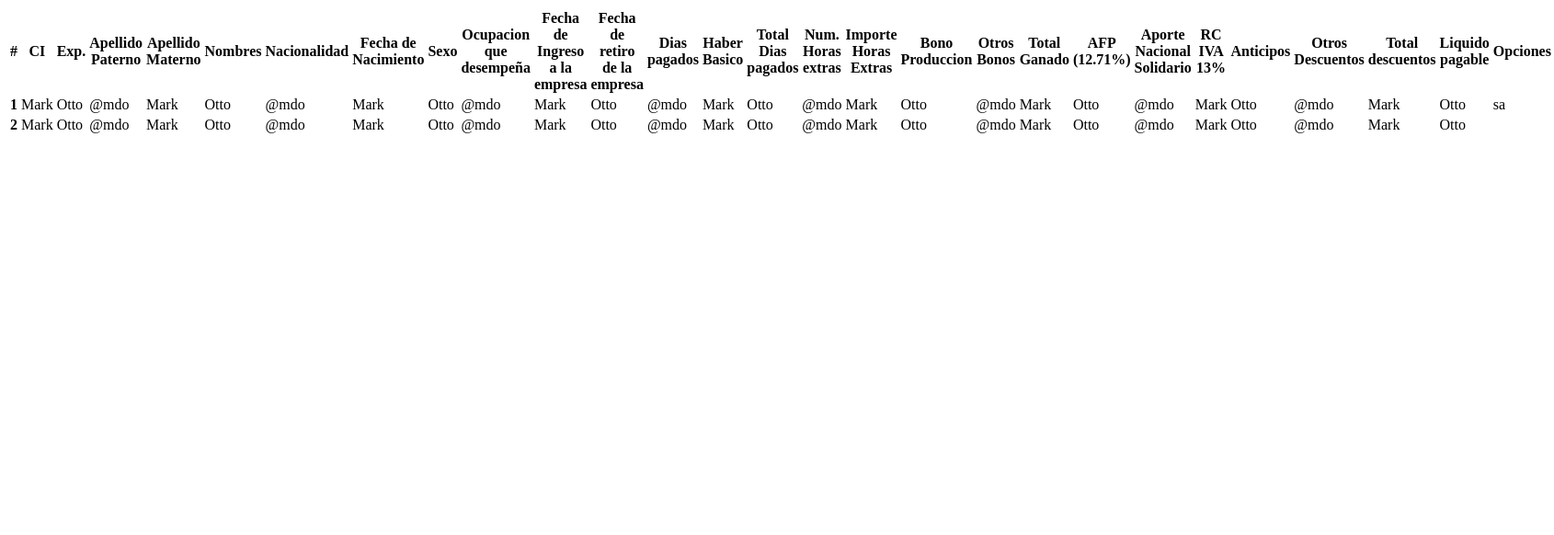
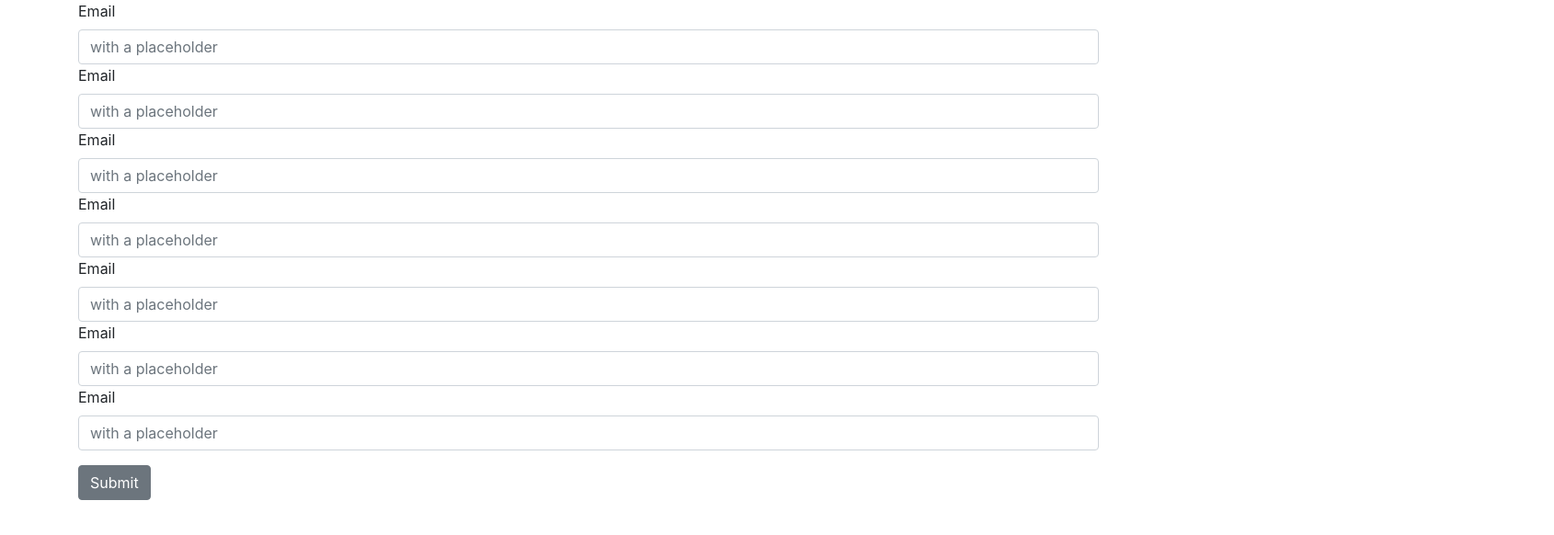
Before and after one commit to robsosa13/react-app, a React (Create React App) app: page /planilla/new in a window 1280 px wide. Shown: the top 582 px of the page at 92% size, 1690 px wide, since content can reach past the window. Built offline with nearby package versions, Linux system fonts and the light colour scheme.

Commit message:
07-01-2021

```diff
--- a/src/App.js
+++ b/src/App.js
@@ -1,25 +1,31 @@
-import logo from './logo.svg';
-import './App.css';
+import React from 'react'
+import { Route, BrowserRouter as Router, Switch } from 'react-router-dom'
+import Planilla from './components/planilla/Planilla'
+import PlanillaNew from './components/planilla/PlanillaNew'
+import NotFound from './components/pages/NotFound'
 
-function App() {
-  return (
-    <div className="App">
-      <header className="App-header">
-        <img src={logo} className="App-logo" alt="logo" />
-        <p>
-          Edit <code>src/App.js</code> and save to reload.
-        </p>
-        <a
-          className="App-link"
-          href="https://reactjs.org"
-          target="_blank"
-          rel="noopener noreferrer"
-        >
-          Learn React
-        </a>
-      </header>
-    </div>
-  );
-}
+const App =()=>(
+  <Router>
+  <Switch>
+    <Route exact path="/planilla" component={Planilla} />
+    <Route exact path="/planilla/new" component={PlanillaNew} />
+    <Route  component= {NotFound}/>
+  </Switch>
+
+</Router>
+)
+// function App() {
+//   return (
+//     <Router>
+//       <Switch>
+//         <Route exact path="/planilla" component={Planilla} />
+//         <Route exact path="/planilla/new" component={PlanillaNew} />
+//         <Route  component= {NotFound}/>
+//       </Switch>
+
+//     </Router>
+//   )
+// }
+
 
 export default App;
--- /dev/null
+++ b/src/components/pages/NotFound.js
@@ -0,0 +1,3 @@
+import React from "react";
+const NotFound =()=><h1>Not Found</h1>
+export default NotFound
--- a/src/components/planilla/Planilla.js
+++ b/src/components/planilla/Planilla.js
@@ -1,10 +1,10 @@
-import React from 'react'
-
+import React, { Component } from 'react'
+import 'bootstrap/dist/css/bootstrap.min.css'
 import { Table, Button, ButtonDropdown, DropdownToggle, DropdownMenu, DropdownItem, UncontrolledDropdown, Container } from 'reactstrap';
 
 
-const  Planilla =(props)=> {
-
+class Planilla extends Component {
+    render(){
         return (
 
 
@@ -108,4 +108,8 @@ const  Planilla =(props)=> {
     )
 
     }
+
+
+
+}
 export default Planilla
--- /dev/null
+++ b/src/components/planilla/PlanillaMaestra.js
@@ -0,0 +1,11 @@
+import React from 'react'
+function  PlanillaMaestra(props){
+    return (
+        <div>
+            <h1 className="container">Test - test</h1>
+        </div>
+
+    )
+
+}
+export default PlanillaMaestra
--- /dev/null
+++ b/src/components/planilla/PlanillaNew.js
@@ -0,0 +1,49 @@
+import React, { Component } from "react";
+
+import { Button, Form, FormGroup, Label, Input, FormText } from 'reactstrap';
+
+class PlanillaNew extends Component {
+    // handleClick =()=>{
+    //     console.log('Click')
+    // }
+    render() {
+        return (
+            <div className="container">
+                <Form>
+                    <FormGroup>
+                        <Label for="exampleEmail">Email</Label>
+                        <Input type="email" name="email" id="exampleEmail" placeholder="with a placeholder" />
+                        <Label for="exampleEmail">Email</Label>
+                        <Input type="email" name="email" id="exampleEmail" placeholder="with a placeholder" />
+
+                        <Label for="exampleEmail">Email</Label>
+                        <Input type="email" name="email" id="exampleEmail" placeholder="with a placeholder" />
+
+                        <Label for="exampleEmail">Email</Label>
+                        <Input type="email" name="email" id="exampleEmail" placeholder="with a placeholder" />
+
+                        <Label for="exampleEmail">Email</Label>
+                        <Input type="email" name="email" id="exampleEmail" placeholder="with a placeholder" />
+
+                        <Label for="exampleEmail">Email</Label>
+                        <Input type="email" name="email" id="exampleEmail" placeholder="with a placeholder" />
+
+                        <Label for="exampleEmail">Email</Label>
+                        <Input type="email" name="email" id="exampleEmail" placeholder="with a placeholder" />
+
+                    </FormGroup>
+
+
+
+                    <Button>Submit</Button>
+                </Form>
+
+            </div>
+
+            // <button onClick={this.handleClick} >
+            //         Test
+            // </button>
+        )
+    }
+}
+export default PlanillaNew
--- a/src/index.js
+++ b/src/index.js
@@ -4,12 +4,19 @@ import ReactDOM from 'react-dom';
 // import './index.css';
 import App from './App';
 import Planilla from './components/planilla/Planilla'
+import PlanillaMaestra from './components/planilla/PlanillaMaestra'
 import reportWebVitals from './reportWebVitals';
 
+
 ReactDOM.render(
-  <React.StrictMode>
-    <Planilla  />
-  </React.StrictMode>,
+  <div>
+
+      <React.StrictMode>
+    <App  />
+  </React.StrictMode>
+
+  </div>
+,
   document.getElementById('root')
 );
 
```
Also changed, not shown: src/components/pages/Empleado.js (added), 1 other file (tests, documents, lock files or other folders). Lines whose indentation alone changed are shown as unchanged.
